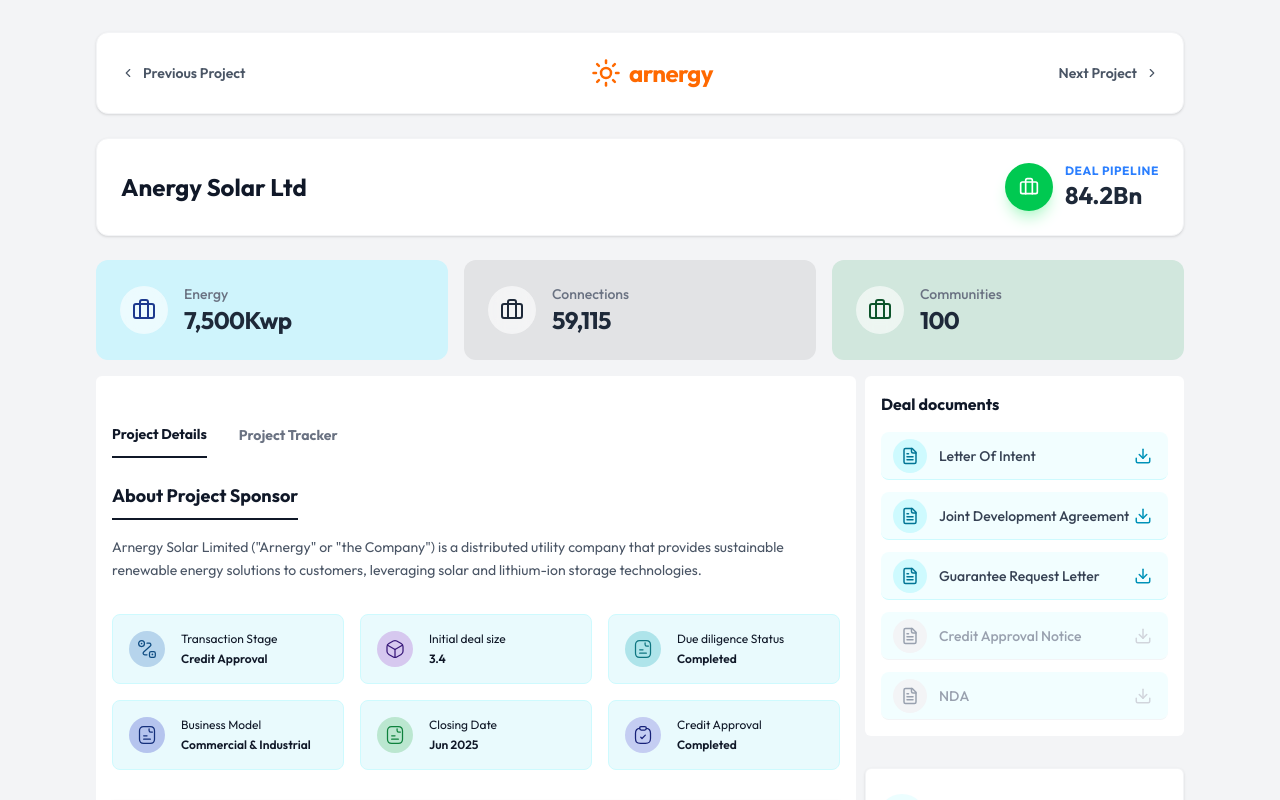
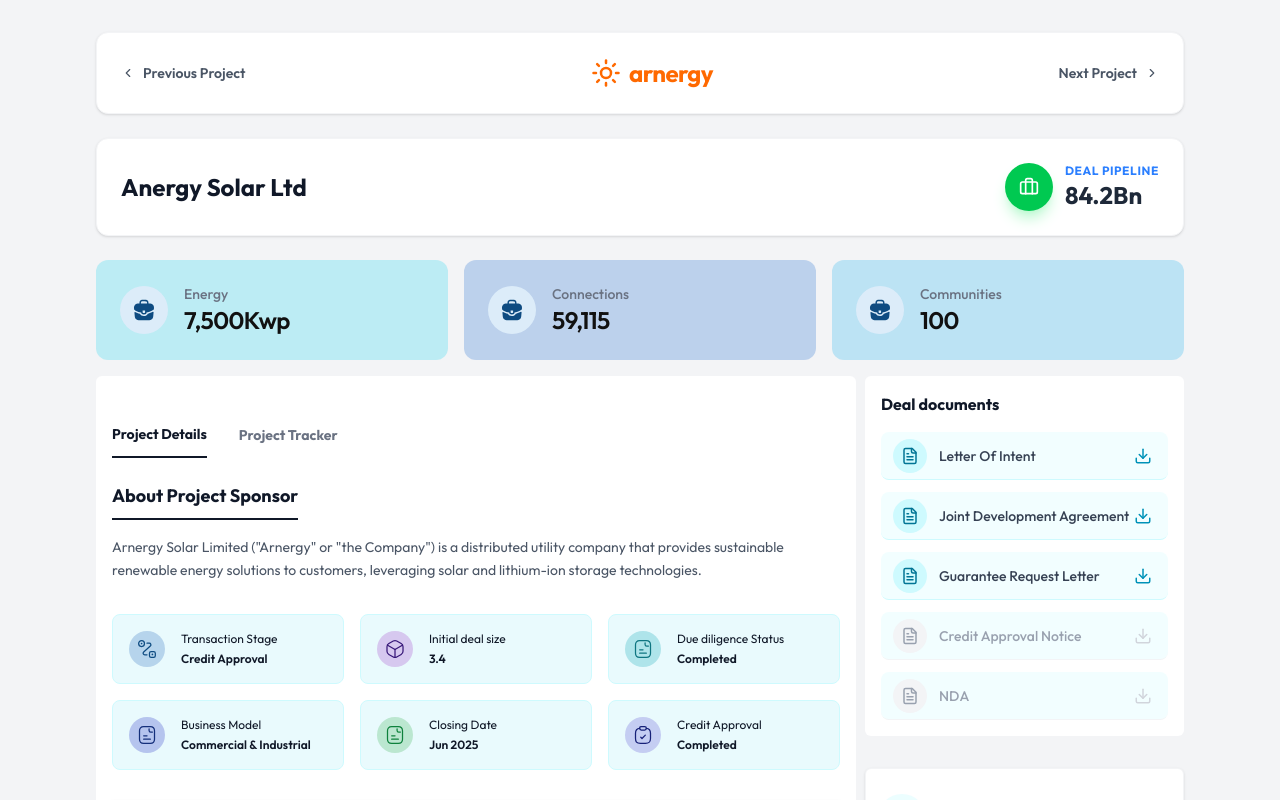
Before and after one commit to syntaxdesigner01/dreef, a Next.js app: page / in a window 1280 px wide. Built offline with nearby package versions, Linux system fonts and the light colour scheme.

Commit message:
feat: Add ProjectHeader and StatCard components to display project details and statistics.

```diff
--- a/app/components/ProjectHeader.tsx
+++ b/app/components/ProjectHeader.tsx
@@ -44,22 +44,22 @@ const ProjectHeader = () => {
         <StatCard
             label="Energy"
             value="7,500Kwp"
-            icon={LuBriefcase}
-            colorClass="bg-[#CFF4FC]"
+            icon={'/briefcase.svg'}
+            colorClass="bg-[#6ADFF166]"
             iconColorClass="text-blue-900"
         />
         <StatCard
             label="Connections"
             value="59,115"
-            icon={LuBriefcase}
-            colorClass="bg-[#E2E3E5]"
+            icon={'/briefcase.svg'}
+            colorClass="bg-[#6A9CDC66]"
             iconColorClass="text-gray-800"
         />
         <StatCard
             label="Communities"
             value="100"
-            icon={LuBriefcase}
-            colorClass="bg-[#D1E7DD]"
+            icon={'/briefcase.svg'}
+            colorClass="bg-[#6AC8F166]"
             iconColorClass="text-green-900"
         />
       </div>
--- a/app/components/StatCard.tsx
+++ b/app/components/StatCard.tsx
@@ -1,24 +1,24 @@
 import clsx from "clsx";
-import { IconType } from "react-icons";
+import Image from "next/image";
 
 interface StatCardProps {
   label: string;
   value: string;
-  icon: IconType;
+  icon: string;
   colorClass: string; // TailWind class for background
   iconColorClass?: string;
   subValue?: string;
 }
 
-const StatCard = ({ label, value, icon: Icon, colorClass, iconColorClass = "text-gray-700" }: StatCardProps) => {
+const StatCard = ({ label, value, icon, colorClass, iconColorClass = "text-gray-700" }: StatCardProps) => {
   return (
     <div className={clsx("rounded-xl p-6 flex items-center gap-4 text-gray-800", colorClass)}>
-      <div className="p-3 bg-white/60 rounded-full backdrop-blur-sm">
-         <Icon className={clsx("w-6 h-6", iconColorClass)} />
+      <div className="p-3 bg-[#DCECF9] rounded-full backdrop-blur-sm">
+         <Image src={icon} alt="icon" width={20} height={20} className={clsx("w-6 h-6", iconColorClass)} />
       </div>
       <div>
         <p className="text-sm text-gray-500 font-medium">{label}</p>
-        <p className="text-2xl font-bold tracking-tight">{value}</p>
+        <p className="text-2xl font-semibold text-[#111111] tracking-tight">{value}</p>
       </div>
     </div>
   );
```
